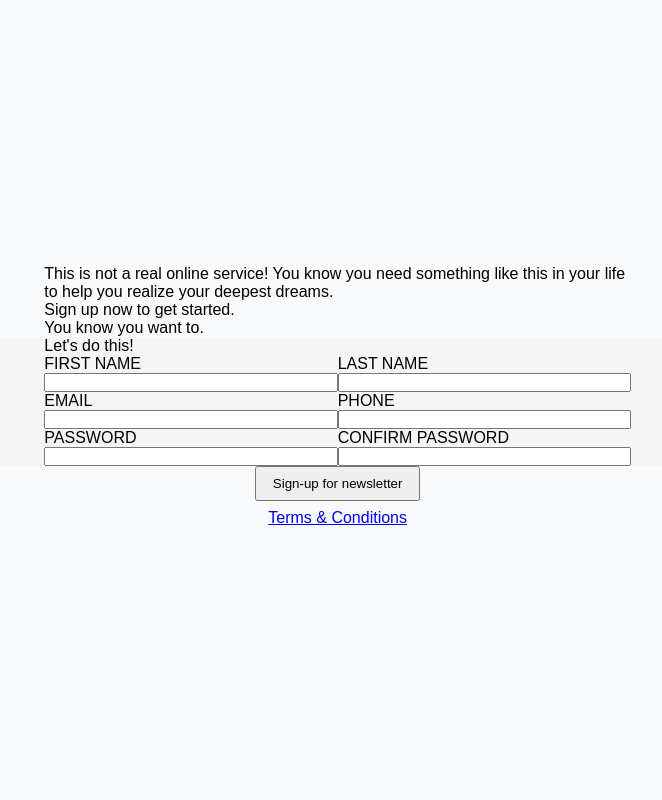
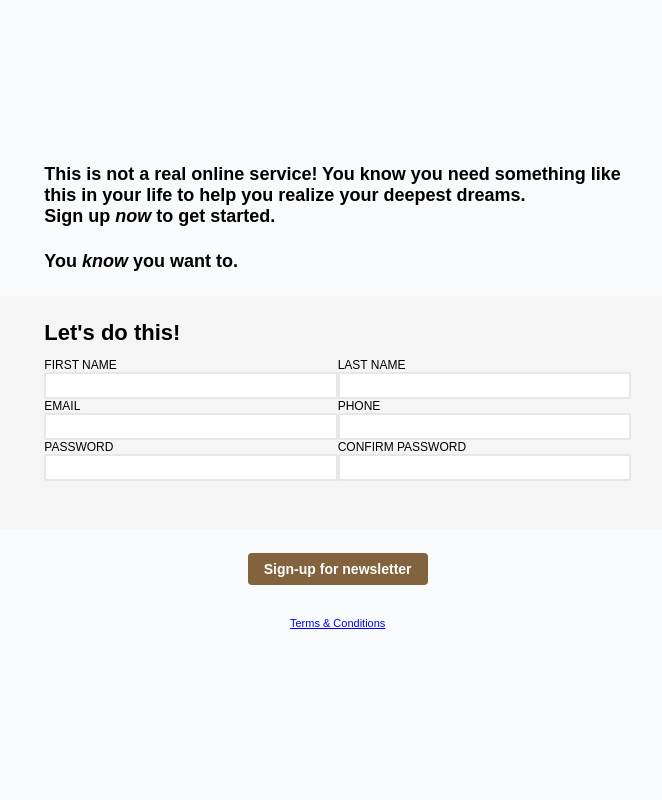
Before and after one commit to ruudra03/sign-up-form, a plain HTML site: page index.html in a window 1280 px wide. Shown: the full height of the page, 473-1135 px from the left. Drawn offline with Linux system fonts and the light colour scheme.

Commit message:
Modify CSS to update the styles

```diff
--- a/index.html
+++ b/index.html
@@ -20,13 +20,13 @@
           This is not a real online service! You know you need something like
           this in your life to help you realize your deepest dreams.
           <br />
-          Sign up now to get started.
+          Sign up <em>now</em> to get started.
         </span>
 
-        <span>You know you want to.</span>
+        <span>You <em>know</em> you want to.</span>
 
         <div class="container">
-          <span>Let's do this!</span>
+          <span class="header">Let's do this!</span>
           <fieldset class="user-info">
             <div class="field">
               <label for="first_name">FIRST NAME</label>
--- a/styles.css
+++ b/styles.css
@@ -21,6 +21,14 @@ body {
   font-family: Arial, Helvetica, sans-serif;
 }
 
+img {
+  display: block;
+}
+
+span {
+  display: inline-block;
+}
+
 /* Main */
 #californian-weekly {
   height: 100%;
@@ -38,7 +46,6 @@ body {
 }
 
 #bg-img .backgound {
-  display: block;
   height: 100%;
   width: 100%;
 }
@@ -47,11 +54,18 @@ body {
   display: flex;
   flex-direction: column;
   justify-content: center;
+  gap: 24px;
 }
 
 #sign-up .container {
-  padding: 0 48px;
+  padding: 12px 48px 48px;
   background-color: whitesmoke;
+}
+
+#sign-up .container .header {
+  padding: 12px 0;
+  font-size: 22px;
+  font-weight: 900;
 }
 
 #sign-up .container .user-info {
@@ -69,16 +83,34 @@ body {
   flex-direction: column;
 }
 
+#sign-up .container .user-info > .field > label {
+  font-size: 12px;
+  font-weight: 300;
+}
+
+#sign-up .container .user-info > .field > input {
+  padding: 4px 8px;
+  border: 2px solid #e5e7eb;
+  border-radius: 2px;
+}
+
 #sign-up > span {
-  display: inline-block;
   padding: 0 48px;
+  font-size: 18px;
+  font-weight: 600;
 }
 
 #sign-up .form-btn {
   display: flex;
   justify-content: center;
   margin: 0 auto;
+  border: none;
+  border-radius: 4px;
   padding: 8px 16px;
+  background-color: #83623e;
+  color: white;
+  font-size: 14px;
+  font-weight: 900;
 }
 
 #sign-up .form-terms {
@@ -86,4 +118,5 @@ body {
   justify-content: center;
   margin: 0 auto;
   padding: 8px 16px;
+  font-size: 11px;
 }
```
